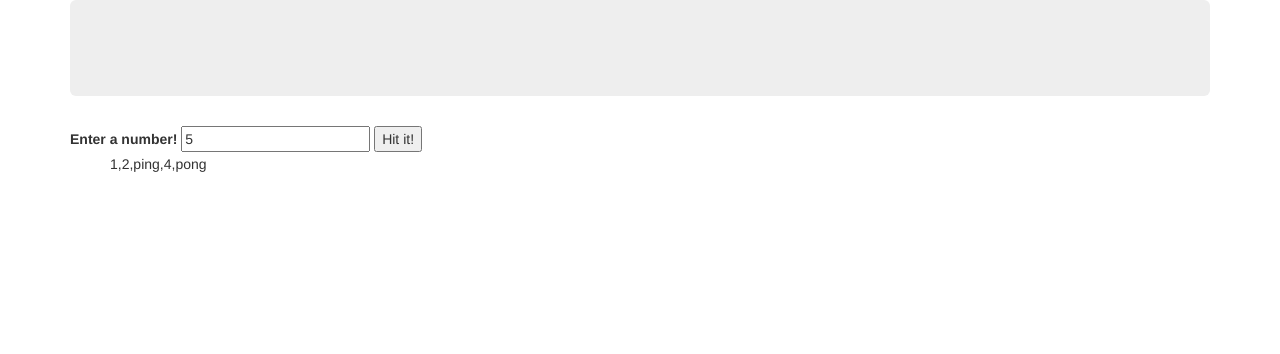
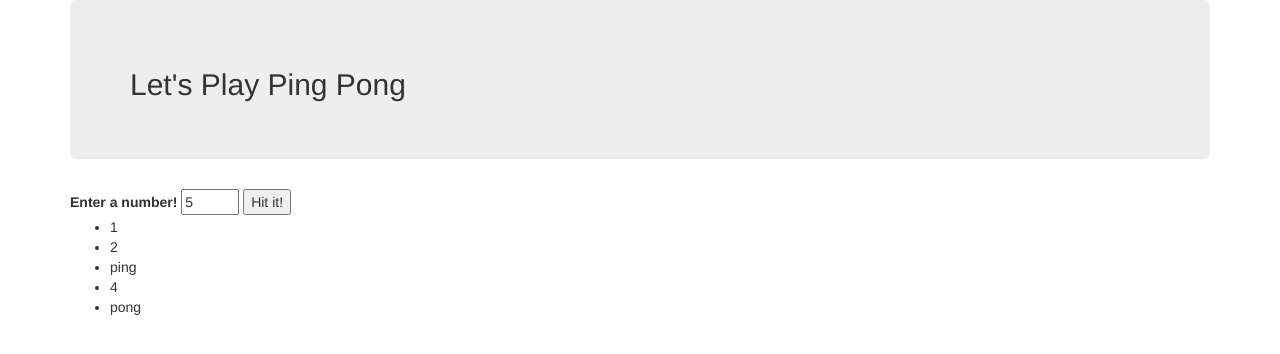
Before and after one commit to eliotcarlsen/pingPong, a plain HTML site: page index.html in a window 1280 px wide. Both pictures are taken after typing "5" into the empty fields and a click on the button "Hit it!". Drawn offline with Linux system fonts and the light colour scheme.

Commit message:
add forEach in front end to display numberArray as a list in the html

```diff
--- a/index.html
+++ b/index.html
@@ -8,6 +8,7 @@
     <meta charset="utf-8">
     <div class="container">
       <div class="jumbotron">
+        <h2>Let's Play Ping Pong</h2>
       </div>
     </div>
     <title>Ping Pong Game</title>
@@ -16,7 +17,7 @@
     <div class="container">
       <form>
           <label for="userInput">Enter a number!</label>
-          <input class="userInput" min="1" type="number">
+          <input class="userInput" min="1" max="60" type="number">
           <button type="submit" name="button">Hit it!</button>
         </form>
         <div class="result">
--- a/js/scripts.js
+++ b/js/scripts.js
@@ -2,6 +2,7 @@
 function pingPong(input){
   //debugger;
   var numberArray = []
+  var number = ""
   for(var i = 1; i <= input; i ++){
     if (i % 15 === 0){
       numberArray.push("pingpong");
@@ -14,7 +15,6 @@ function pingPong(input){
     };
   };
   return numberArray
-  console.log(numberArray)
 };
 
 
@@ -27,7 +27,10 @@ $(document).ready(function(){
     event.preventDefault();
     var userInput = parseInt($(".userInput").val());
     var result = pingPong(userInput)
-    console.log(result)
-    $(".list").text(result);
+    console.log(result);
+    result.forEach(function(number){
+      console.log(number);
+      $(".list").append("<li>" + number + "</li>");
+    });
   });
 });
```
Also changed, not shown: README.md.
